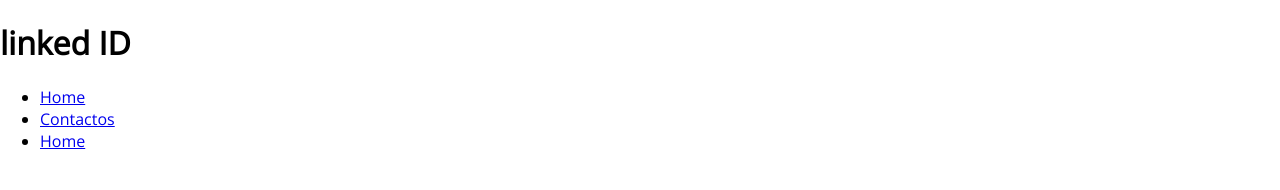
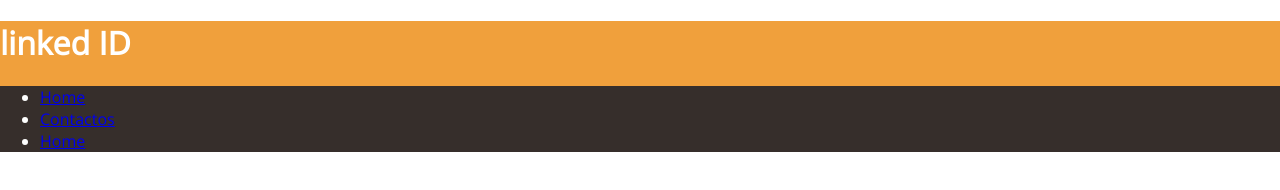
Before and after one commit to GuzmanAndrew/Bictia-Update, a plain HTML site: page index.html in a window 1280 px wide. Drawn offline with nearby package versions, Linux system fonts and the light colour scheme.

Commit message:
Update style.css
Actualizacion del css

```diff
--- a/css/style.css
+++ b/css/style.css
@@ -3,3 +3,27 @@ body{
     margin: 0;
     padding: 0;
 }
+
+/*color de el apartado de menus*/
+header{
+    background-color: #f0a03c;
+    height: 90px;
+    background-size: 100% 100%;
+    color: #fff;
+}
+
+/*color del fondo*/
+nav{
+    background-color: #362E2B;
+}
+
+/*color de los textos*/
+p{
+    color: aliceblue;
+    text-shadow: rgb(145, 145, 145);
+}
+
+/*color de sombras separacion*/
+div{
+    box-shadow: #665751;
+}
```
